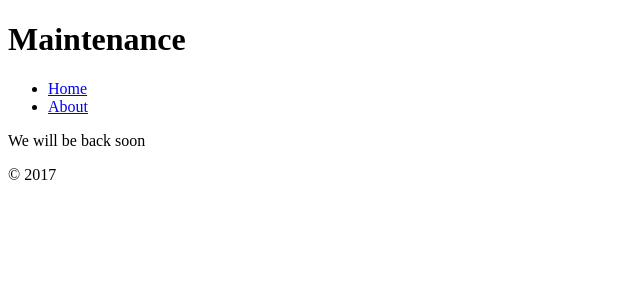
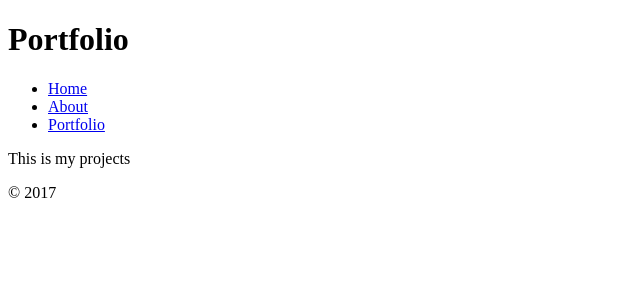
Before and after one commit to poz924/node-webserver, a Node server app: page /project in a window 1280 px wide. Shown: the top 300 px of the page, without its empty margins (0-640 px from the left). Run offline with Node 20, Linux system fonts and the light colour scheme.

Commit message:
Adding a project section

```diff
--- a/server.js
+++ b/server.js
@@ -22,11 +22,11 @@ app.use(( req, res, next ) => {
   next();
 });
 
-app.use((req, res, next) => {
-  res.render('maintenance.hbs', {
-    pageTitle: 'Maintenance'
-  });
-});
+// app.use((req, res, next) => {
+//   res.render('maintenance.hbs', {
+//     pageTitle: 'Maintenance'
+//   });
+// });
 
 app.use(express.static(__dirname + '/public'));
 
@@ -51,6 +51,12 @@ app.get('/about', (req, res) => {
   });
 });
 
+app.get('/project', (req, res) => {
+  res.render('project.hbs', {
+    pageTitle: 'Portfolio',
+  });
+});
+
 app.get('/bad', (req, res) => {
   res.send({
     errorMessage: 'Unable to handle request'
--- a/views/partials/header.hbs
+++ b/views/partials/header.hbs
@@ -10,5 +10,6 @@
       <ul>
         <li><a href="/">Home</a></li>
         <li><a href="/about">About</a></li>
+        <li><a href="/portfolio">Portfolio</a></li>
       </ul>
     </header>
--- /dev/null
+++ b/views/project.hbs
@@ -0,0 +1,3 @@
+{{> header}}
+<p>This is my projects</p>
+{{> footer}}
```
